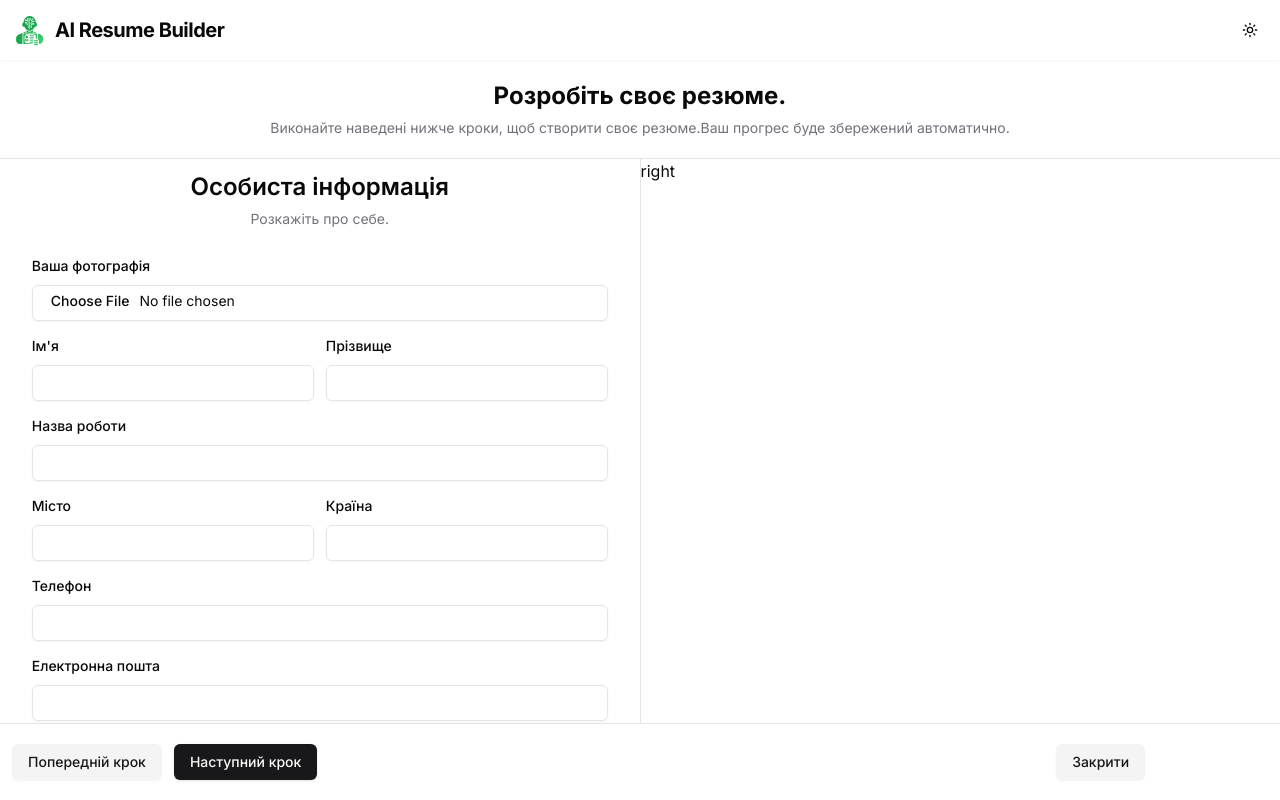
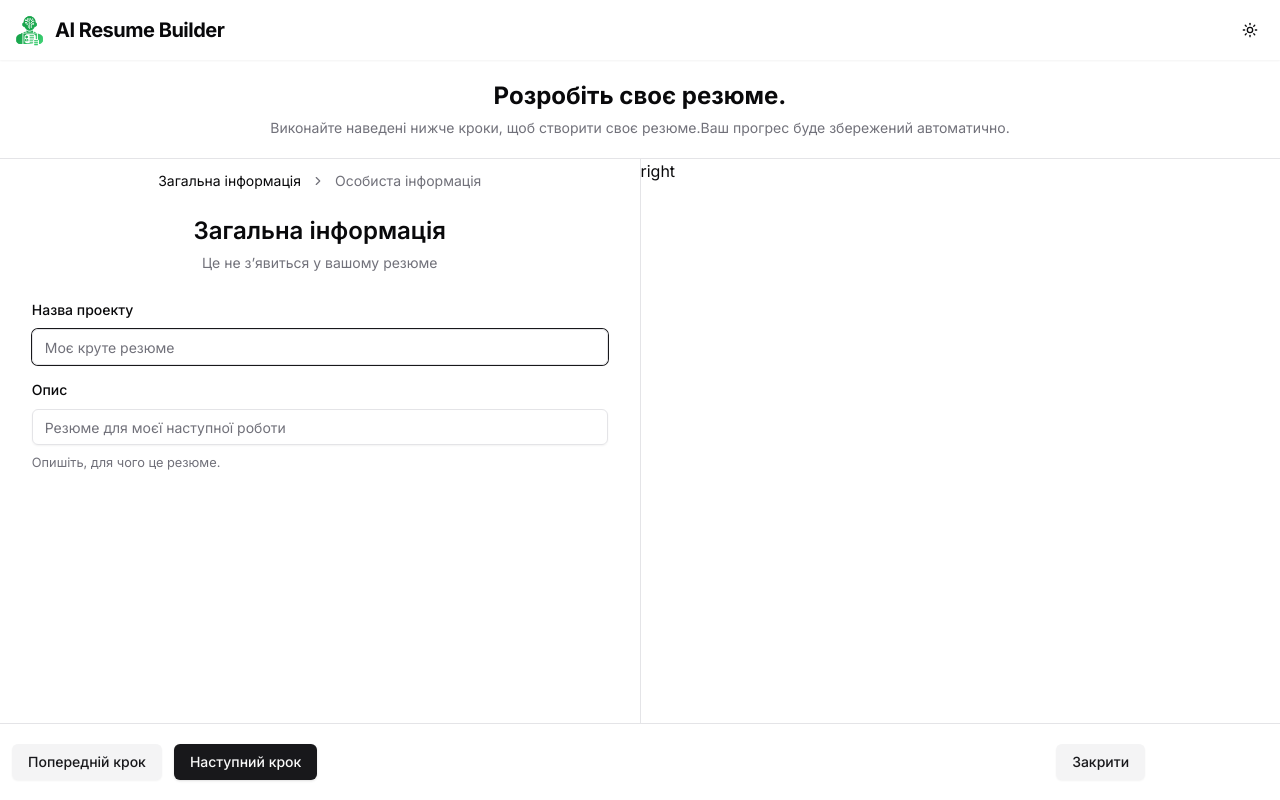
Before and after one commit to stasimus1978/Ai-Builder-Starter, a Next.js app: page /editor in a window 1280 px wide. Built offline with nearby package versions, Linux system fonts and the light colour scheme.

Commit message:
8. Добавлен компонент Breadcrumbs для навигации между шагами редактора резюме, реализована динамическая подгрузка форм в зависимости от текущего шага

```diff
--- /dev/null
+++ b/app/(main)/editor/Breadcrumbs.tsx
@@ -0,0 +1,46 @@
+import {
+  Breadcrumb,
+  BreadcrumbItem,
+  BreadcrumbLink,
+  BreadcrumbList,
+  BreadcrumbPage,
+  BreadcrumbSeparator,
+} from "@/react/ui/breadcrumb";
+import { steps } from "./steps";
+import React from "react";
+
+interface BreadcrumbsProps {
+  currentStep: string;
+  setCurrentStep: (step: string) => void;
+}
+
+export default function Breadcrumbs({
+  currentStep,
+  setCurrentStep,
+}: BreadcrumbsProps) {
+  return (
+    <div className="flex justify-center">
+      <Breadcrumb>
+        <BreadcrumbList>
+          {steps.map((step) => (
+            <React.Fragment key={step.key}>
+              <BreadcrumbItem>
+                {step.key === currentStep ? (
+                  <BreadcrumbPage>{step.title}</BreadcrumbPage>
+                ) : (
+                  <BreadcrumbLink asChild>
+                    <button onClick={() => setCurrentStep(step.key)}>
+                      {step.title}
+                    </button>
+                  </BreadcrumbLink>
+                )}
+              </BreadcrumbItem>
+
+              <BreadcrumbSeparator className="last:hidden" />
+            </React.Fragment>
+          ))}
+        </BreadcrumbList>
+      </Breadcrumb>
+    </div>
+  );
+}
--- a/app/(main)/editor/ResumeEditor.tsx
+++ b/app/(main)/editor/ResumeEditor.tsx
@@ -2,9 +2,25 @@
 
 import { Button } from "@/react/ui/button";
 import Link from "next/link";
-import PersonalInfoForm from "./forms/PersonalInfoForm";
+import { useSearchParams } from "next/navigation";
+import { steps } from "./steps";
+import Breadcrumbs from "./Breadcrumbs";
 
 export default function ResumeEditor() {
+  const searchParam = useSearchParams();
+
+  const currentStep = searchParam.get("step") || steps[0].key;
+
+  function setStep(key: string) {
+    const newSearchParam = new URLSearchParams(searchParam);
+    newSearchParam.set("step", key);
+    window.history.pushState(null, "", `?${newSearchParam.toString()}`);
+  }
+
+  const FormComponent = steps.find(
+    (step) => step.key === currentStep,
+  )?.component;
+
   return (
     <div className="flex grow flex-col">
       <header className="space-y-1.5 border-b px-3 py-5 text-center">
@@ -17,8 +33,9 @@ export default function ResumeEditor() {
 
       <main className="relative grow">
         <div className="absolute bottom-0 top-0 flex w-full">
-          <div className="w-full overflow-y-auto p-3 md:w-1/2">
-            <PersonalInfoForm />
+          <div className="w-full space-y-6 overflow-y-auto p-3 md:w-1/2">
+            <Breadcrumbs currentStep={currentStep} setCurrentStep={setStep} />
+            {FormComponent && <FormComponent />}
           </div>
 
           <div className="grow md:border-r" />
--- /dev/null
+++ b/app/(main)/editor/steps.ts
@@ -0,0 +1,19 @@
+import GeneralInfoForm from "./forms/GeneralInfoForm";
+import PersonalInfoForm from "./forms/PersonalInfoForm";
+
+export const steps: {
+  title: string;
+  component: React.ComponentType;
+  key: string;
+}[] = [
+  {
+    title: "Загальна інформація",
+    component: GeneralInfoForm,
+    key: "general-info",
+  },
+  {
+    title: "Особиста інформація",
+    component: PersonalInfoForm,
+    key: "personal-info",
+  },
+];
```
